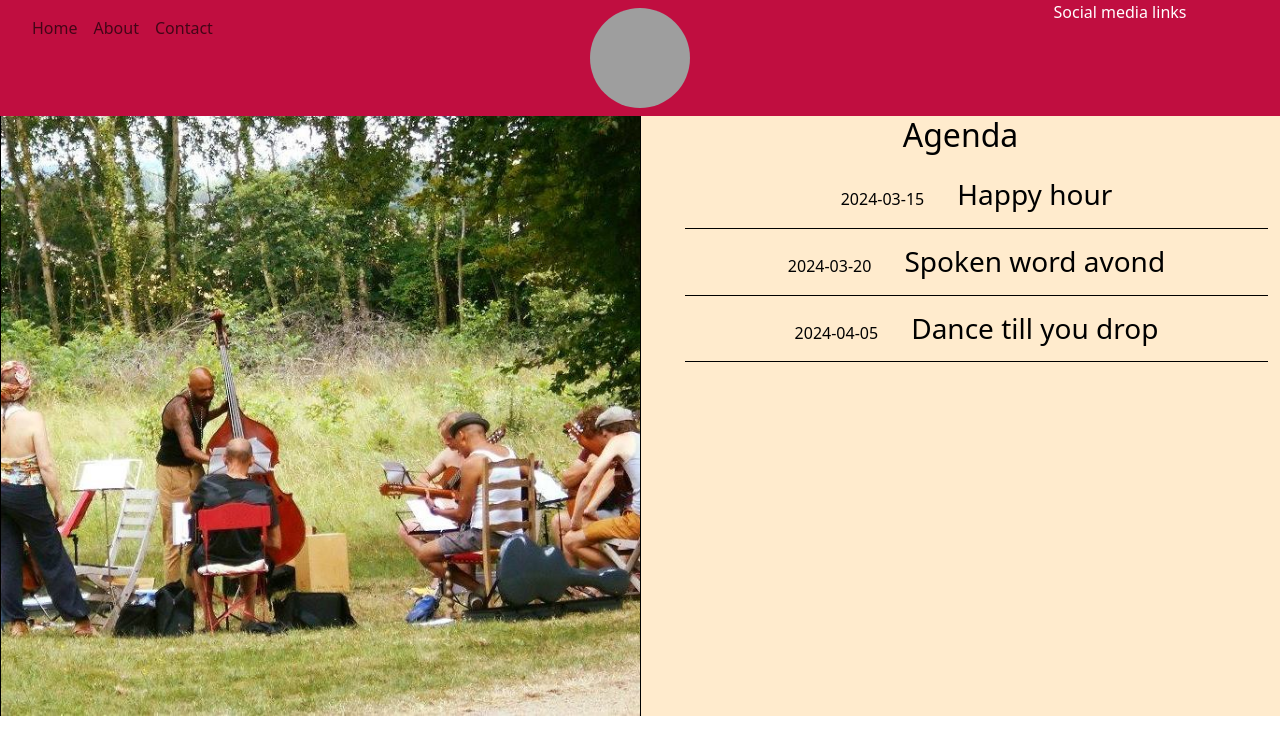
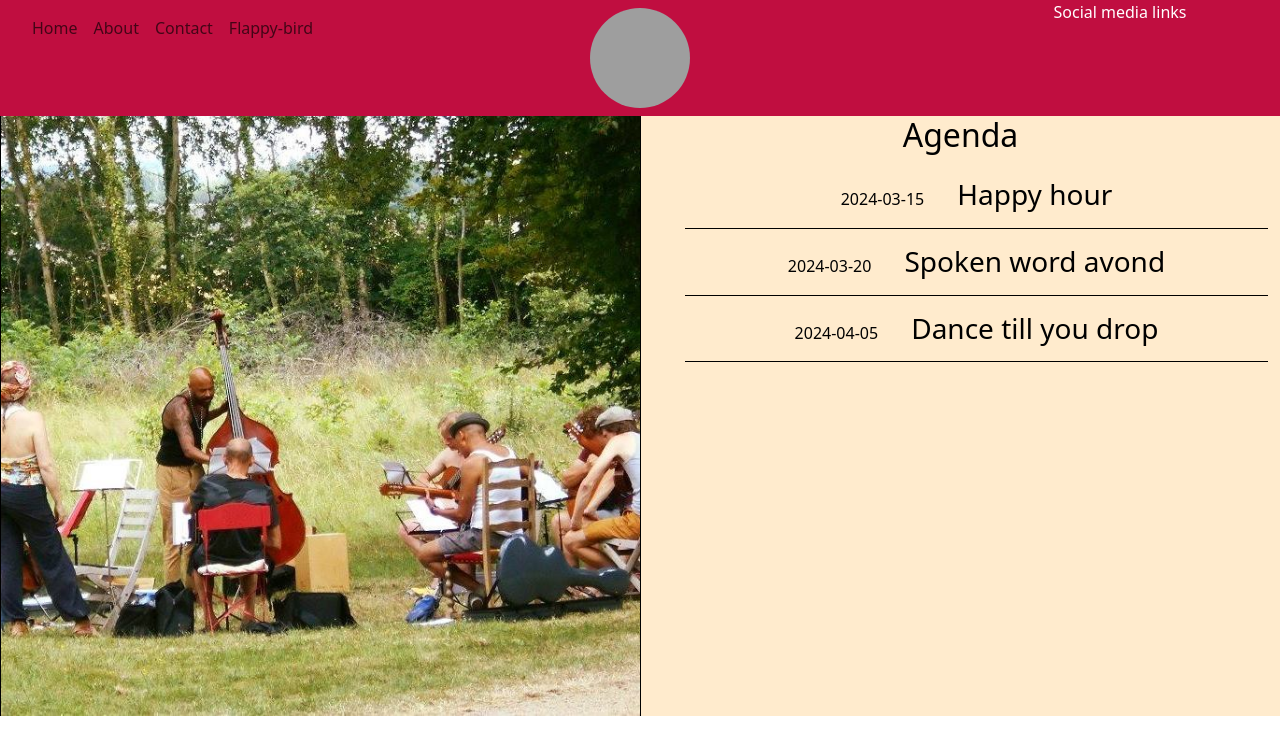
Before and after one commit to saebuabu/bootstrap-react, a React (Create React App) app: page / in a window 1280 px wide. Shown: the top 754 px of the page. Built offline with nearby package versions, Linux system fonts and the light colour scheme; grey boxes are pictures that could not be loaded.

Commit message:
Eerste stappen flappy bird

```diff
--- a/src/App.js
+++ b/src/App.js
@@ -4,6 +4,7 @@ import { Routes, Route} from "react-router-dom";
 import Home from './views/Home'
 import About from './views/About'
 import Contact from "./views/Contact";
+import FlappyBird from "./components/FlappyBird";
 
 function App() {
   return (
@@ -13,6 +14,7 @@ function App() {
               <Route exact path='/' element={<Home />} />
               <Route path='/contact' element={<Contact />} />
               <Route path='/about' element={<About />} />
+              <Route path='/flappybird' element={<FlappyBird />} />
         </Routes>
         </div>
     </>
--- /dev/null
+++ b/src/components/FlappyBird/index.jsx
@@ -0,0 +1,8 @@
+export default function FlappyBird() {
+    return <>
+    <div className="flappy-bird">
+      <div className="bird"></div>
+      <div className="pipe"></div>
+      </div>
+    </>
+  }
--- a/src/components/NavBar/index.jsx
+++ b/src/components/NavBar/index.jsx
@@ -28,6 +28,9 @@ export default function NavBar() {
               <Link to="/contact" className="nav-link">
                 Contact
               </Link>
+              <Link to="/flappybird" className="nav-link">
+                Flappy-bird
+              </Link>
             </div>
           </div>
         </div>
```
Also changed, not shown: src/components/FlappyBird/style.css (added).
